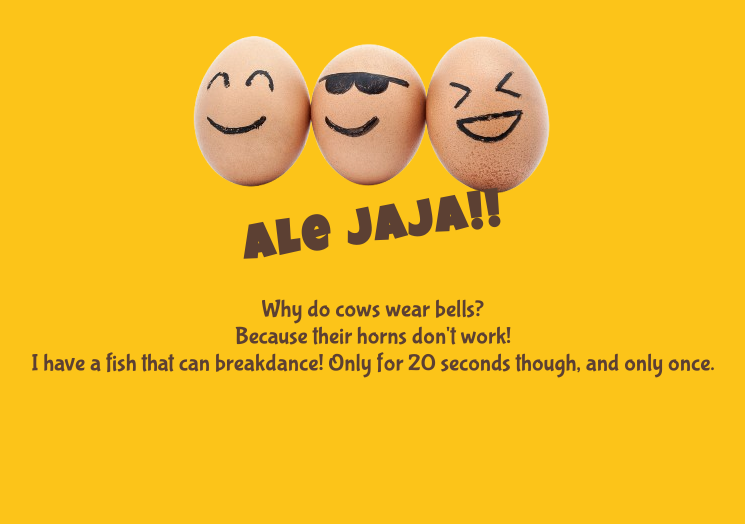
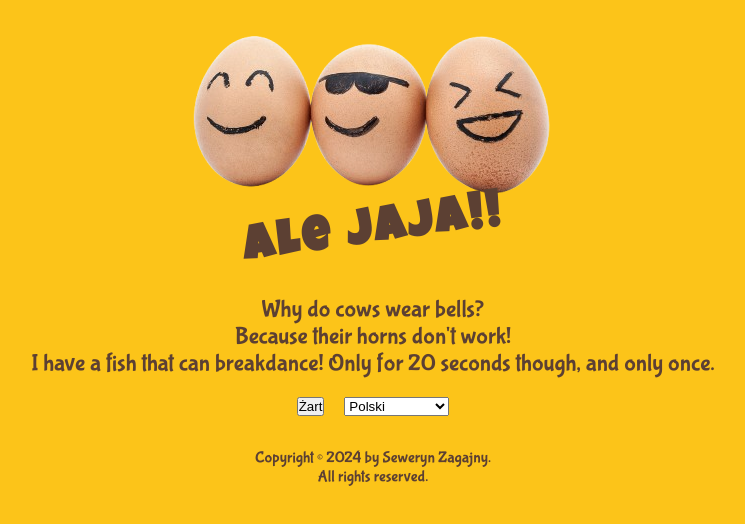
Before and after one commit to sewerynzagajny/joke, a React (Create React App) app: page / in a window 1280 px wide. Shown: the top 524 px of the page, without its empty margins (267-1012 px from the left). Built offline with nearby package versions, Linux system fonts and the light colour scheme.

Commit message:
19_10_2024

```diff
--- a/src/App.js
+++ b/src/App.js
@@ -1,8 +1,25 @@
+import { useState } from "react";
+
+const language = [
+  { id: 0, value: "pl", descriptionPl: "Polski", descriptionEN: "Polish" },
+  { id: 1, value: "en", descriptionPl: "Angielski", descriptionEN: "English" },
+];
+
+function Button({ onClick, children }) {
+  return (
+    <button className="btn" onClick={onClick}>
+      {children}
+    </button>
+  );
+}
+
 export default function App() {
   return (
     <div className="app">
       <Logo />
       <JokingText />
+      <Cta />
+      <Footer />
     </div>
   );
 }
@@ -28,3 +45,38 @@ function JokingText() {
     </div>
   );
 }
+
+function Cta() {
+  const [select, setStelect] = useState("pl");
+  return (
+    <div className="cta">
+      <Button>{select === "pl" ? "Żart" : "Joke"}</Button>
+      <select
+        className="cta__select"
+        value={select}
+        onChange={(e) => setStelect(e.target.value)}
+      >
+        <option value="" disabled selected>
+          {select === "pl" ? "Wybierz język" : "Select language"}
+        </option>
+        {language.map((el) => (
+          <option key={el.id} value={el.value}>
+            {select === "pl" ? el.descriptionPl : el.descriptionEN}
+          </option>
+        ))}
+      </select>
+    </div>
+  );
+}
+
+function Footer() {
+  return (
+    <footer>
+      <p className="copyright">
+        Copyright &copy; <span>{new Date().getFullYear()}</span> by Seweryn
+        Zagajny. <br />
+        All rights reserved.
+      </p>
+    </footer>
+  );
+}
--- a/src/index.scss
+++ b/src/index.scss
@@ -108,3 +108,19 @@ body {
   text-align: center;
   padding: 2rem 0;
 }
+
+///////////////////////////////////////////////////////////////////////
+
+.cta {
+  display: flex;
+  gap: 2rem;
+  justify-content: center;
+  align-items: center;
+}
+
+///////////////////////////////////////////////////////////////////////
+.copyright {
+  text-align: center;
+  font-size: 1.6rem;
+  padding: 3.2rem 0;
+}
```
